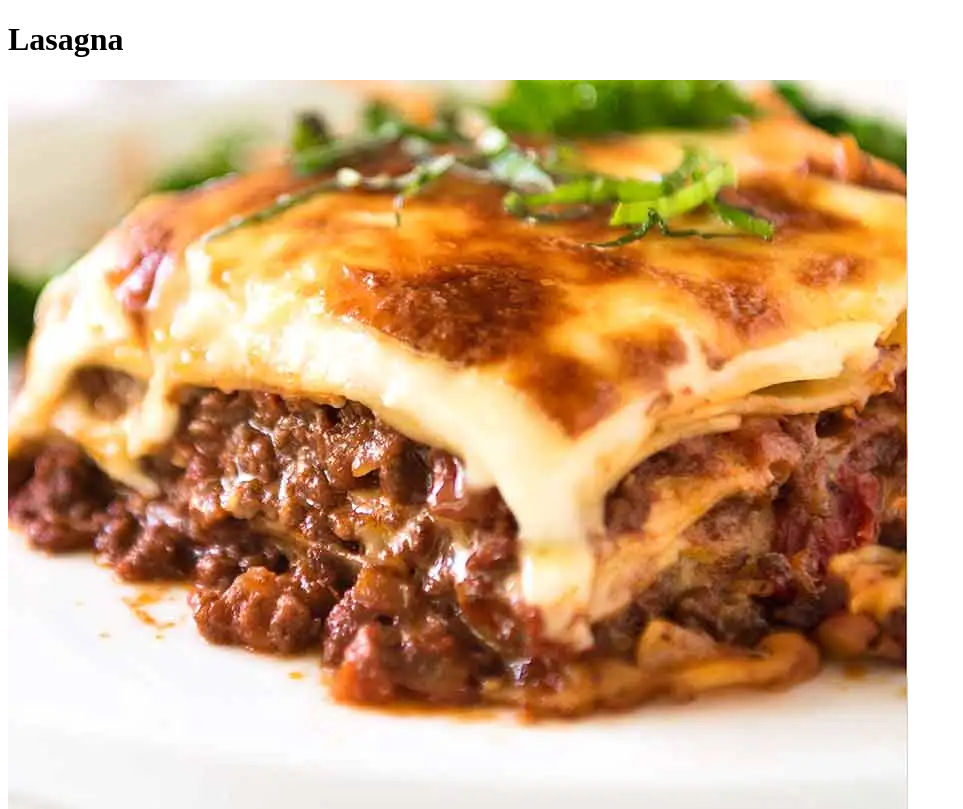
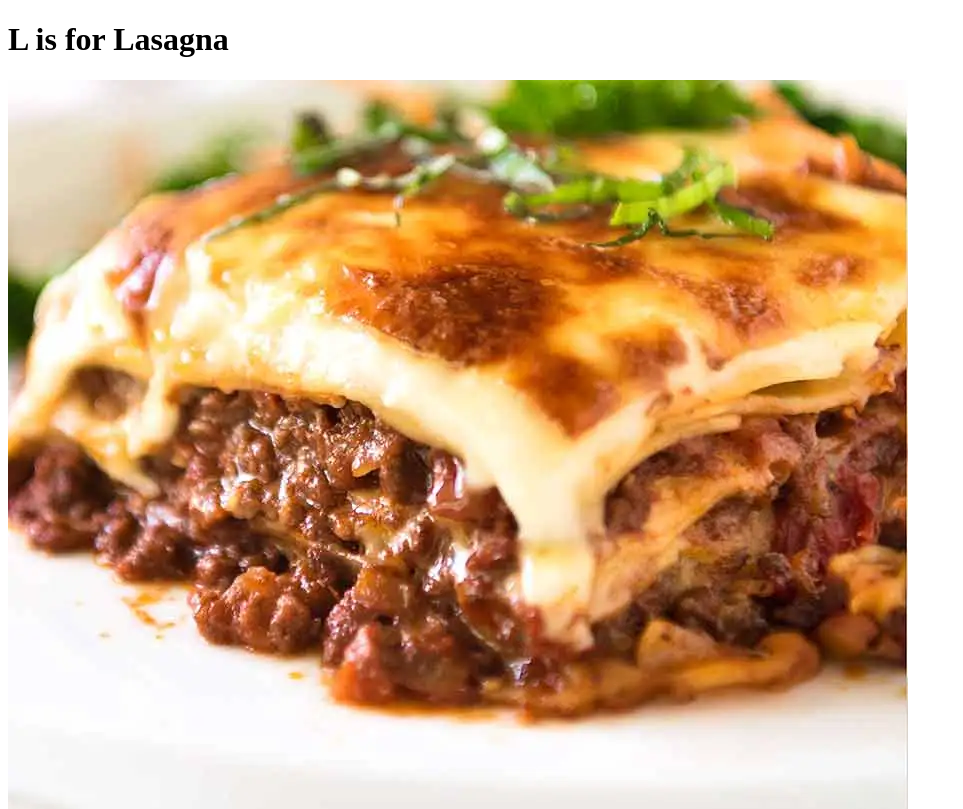
Before and after one commit to cxndylaw/odin-recipes, a plain HTML site: page recipes/lasagna.html in a window 1280 px wide. Shown: the top 809 px of the page, without its empty margins (0-963 px from the left). Drawn offline with Linux system fonts and the light colour scheme.

Commit message:
C is for Commit

```diff
--- a/recipes/lasagna.html
+++ b/recipes/lasagna.html
@@ -7,7 +7,7 @@
     <title>Lasagna</title>
 </head>
 <body>
-    <h1>Lasagna</h1>
+    <h1>L is for Lasagna</h1>
         <img src="../images/lasagna.webp">
 
     <h2>Description</h2>
```
Also changed, not shown: recipes/tiramisu.html (+1 -1 lines).
